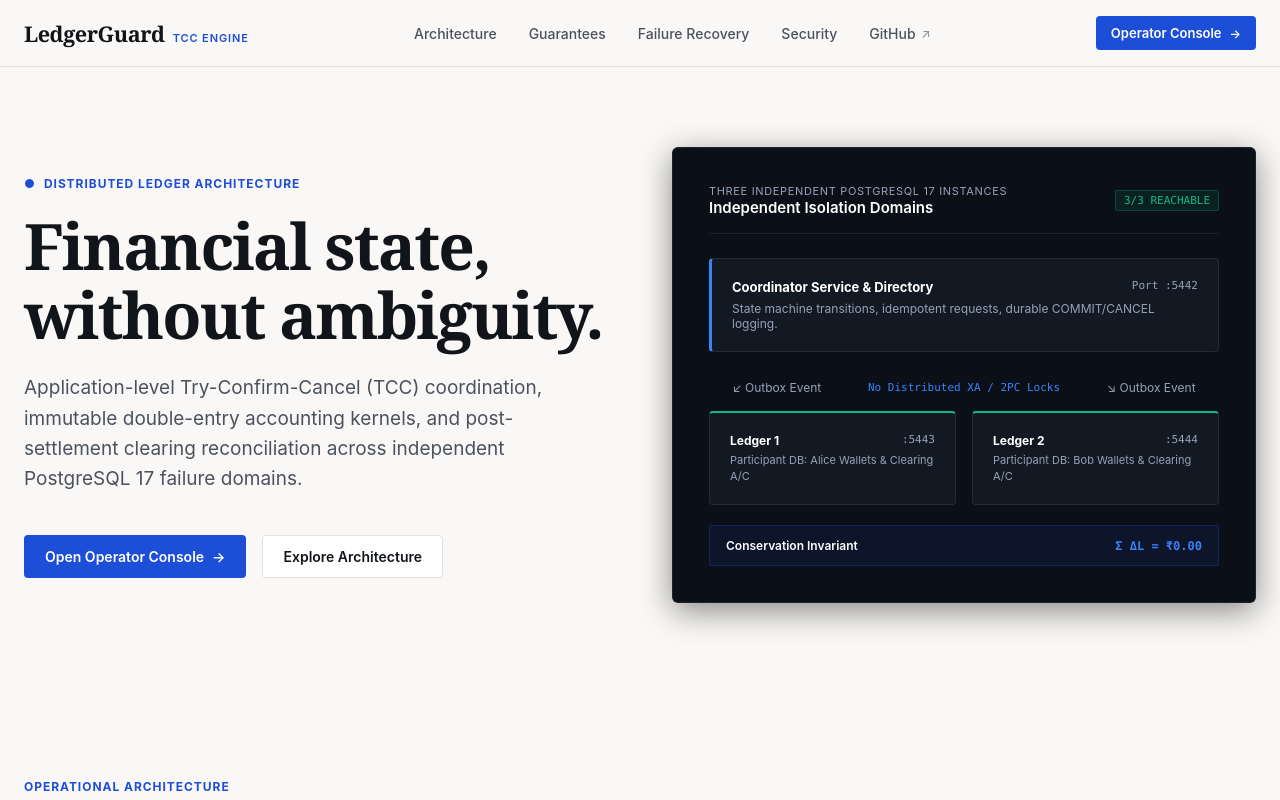
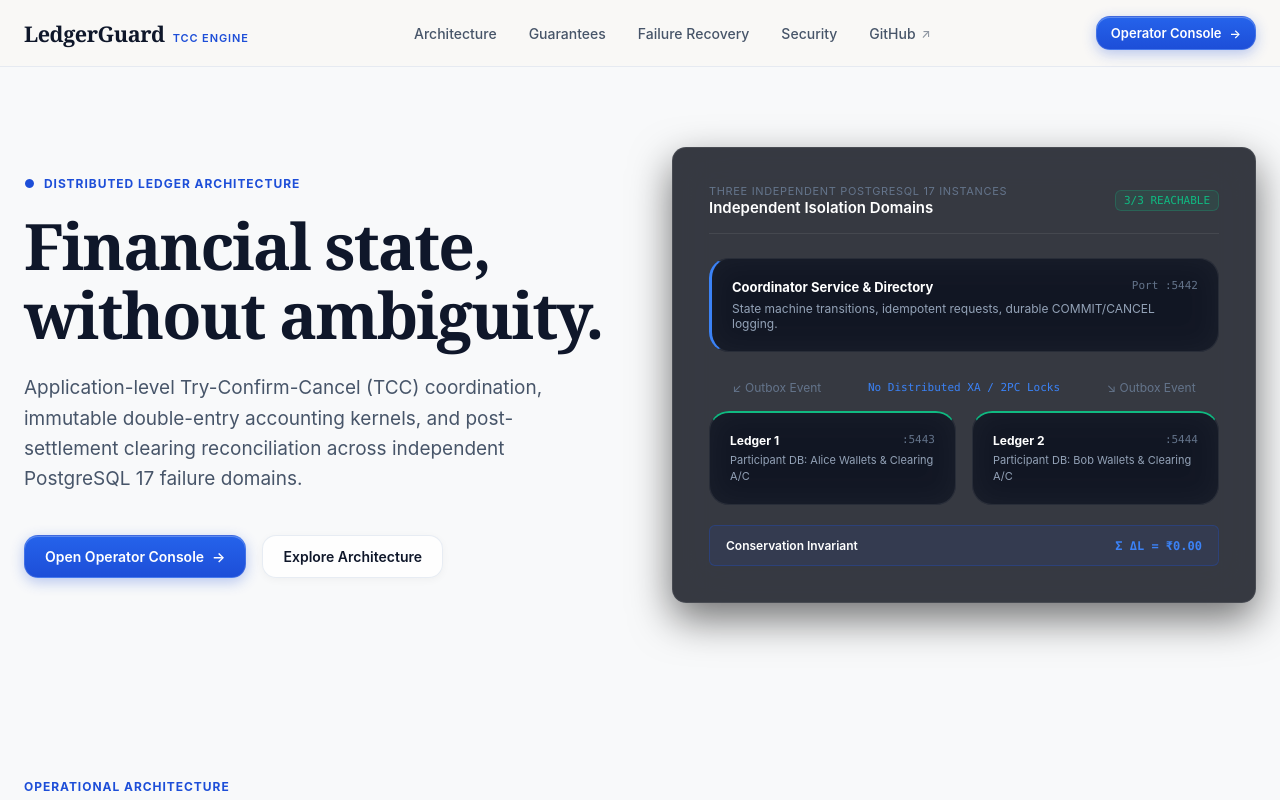
Before and after one commit to simply-mihir/LedgerGuard, a Next.js app in the folder apps/console/: page / in a window 1280 px wide. Shown: the top 800 px of the page. Built offline with nearby package versions, Linux system fonts and the light colour scheme; no server answers.

Commit message:
feat(ui): introduce rounded glass design system

```diff
--- a/apps/console/app/globals.css
+++ b/apps/console/app/globals.css
@@ -1,58 +1,65 @@
-/* LedgerGuard Editorial Hybrid Design System (Option C)
- * Pale stone editorial canvas, sharp high-contrast typography, cobalt-blue accent,
- * continuous dark operational telemetry region, fine dividers, restrained radii.
+/* LedgerGuard Modern Rounded Glass Design System
+ * Soft glassmorphic surfaces, layered depth, large rounded geometry,
+ * subtle luminous atmospheric fields, and restrained cobalt/cyan accents.
  */
 
 :root {
-  /* Pale Stone Editorial Palette */
-  --bg-stone: #F9F8F6;
-  --bg-stone-subtle: #F2EFE9;
+  /* Pale Stone & Ambient Editorial Palette */
+  --bg-stone: #F8F9FA;
+  --bg-stone-subtle: #F1F3F5;
+  --bg-cream: #F8F9FA;
   --bg-paper: #FFFFFF;
-  --bg-paper-translucent: rgba(255, 255, 255, 0.92);
+  --bg-paper-translucent: rgba(255, 255, 255, 0.85);
 
   /* Precise Ink Typography */
-  --text-ink: #111418;
-  --text-ink-secondary: #4B525D;
-  --text-ink-muted: #475467;
-  --text-ink-faint: #98A2B3;
+  --text-ink: #0F172A;
+  --text-ink-secondary: #475569;
+  --text-ink-muted: #64748B;
+  --text-ink-faint: #94A3B8;
 
-  /* Fine Line Dividers */
-  --border-stone: #E5E2DA;
-  --border-stone-subtle: #ECEAE4;
-  --border-stone-strong: #D1CDC4;
+  /* Fine Line Borders & Dividers */
+  --border-stone: rgba(226, 232, 240, 0.8);
+  --border-stone-subtle: rgba(241, 245, 249, 0.9);
+  --border-stone-strong: rgba(203, 213, 225, 0.8);
 
-  /* Primary Accent: Cobalt Blue */
+  /* Primary Accent: Cobalt & Cyan */
   --accent-cobalt: #1D4ED8;
   --accent-cobalt-hover: #1E40AF;
   --accent-cobalt-light: #3B82F6;
   --accent-cobalt-subtle: rgba(29, 78, 216, 0.08);
-  --accent-cobalt-border: rgba(29, 78, 216, 0.25);
+  --accent-cobalt-border: rgba(29, 78, 216, 0.22);
   --accent-cobalt-contrast: #FFFFFF;
 
-  /* Continuous Dark Operational Telemetry Workspace */
-  --bg-operational: #0B0F17;
-  --bg-operational-surface: #131922;
-  --bg-operational-elevated: #1B2330;
-  --text-operational: #F0F4F8;
+  --accent-cyan: #06B6D4;
+  --accent-cyan-hover: #0891B2;
+  --accent-cyan-light: #38BDF8;
+  --accent-cyan-subtle: rgba(6, 182, 212, 0.08);
+  --accent-cyan-border: rgba(6, 182, 212, 0.22);
+
+  /* Continuous Dark Operational Workspace */
+  --bg-operational: #080C14;
+  --bg-operational-surface: #0E1422;
+  --bg-operational-elevated: #162032;
+  --text-operational: #F1F5F9;
   --text-operational-secondary: #94A3B8;
-  --text-operational-muted: #94A3B8;
+  --text-operational-muted: #64748B;
   --border-operational: rgba(255, 255, 255, 0.08);
   --border-operational-strong: rgba(255, 255, 255, 0.16);
 
-  /* Status Colors (Muted Institutional Semantics) */
-  --status-success: #047857;
-  --status-success-bg: rgba(5, 150, 105, 0.08);
+  /* Status Semantics (Restrained Institutional Palette) */
+  --status-success: #059669;
+  --status-success-bg: rgba(5, 150, 105, 0.10);
   --status-success-border: rgba(5, 150, 105, 0.25);
   --status-success-dark: #10B981;
 
   --status-warning: #D97706;
-  --status-warning-bg: rgba(217, 119, 6, 0.08);
+  --status-warning-bg: rgba(217, 119, 6, 0.10);
   --status-warning-border: rgba(217, 119, 6, 0.25);
   --status-warning-dark: #F59E0B;
 
-  --status-critical: #B91C1C;
-  --status-critical-bg: rgba(185, 28, 28, 0.08);
-  --status-critical-border: rgba(185, 28, 28, 0.25);
+  --status-critical: #DC2626;
+  --status-critical-bg: rgba(220, 38, 38, 0.10);
+  --status-critical-border: rgba(220, 38, 38, 0.25);
   --status-critical-dark: #EF4444;
 
   /* Typography Stacks */
@@ -60,21 +67,81 @@
   --font-sans: -apple-system, BlinkMacSystemFont, "Segoe UI", Roboto, "Helvetica Neue", sans-serif;
   --font-mono: ui-monospace, SFMono-Regular, "SF Mono", Menlo, Monaco, Consolas, "Liberation Mono", monospace;
 
-  /* Restrained Radii (Square / Lightly Rounded) */
-  --radius-xs: 2px;
-  --radius-sm: 4px;
-  --radius-md: 6px;
-  --radius-lg: 8px;
+  /* Modern Rounded Geometry System */
+  --radius-xs: 6px;
+  --radius-sm: 10px;
+  --radius-control: 14px;
+  --radius-md: 14px;
+  --radius-secondary: 20px;
+  --radius-lg: 20px;
+  --radius-primary: 28px;
+  --radius-xl: 28px;
+  --radius-2xl: 32px;
+  --radius-pill: 9999px;
 
-  /* Subtle Directional Shadows */
-  --shadow-subtle: 0 1px 3px rgba(0, 0, 0, 0.04);
-  --shadow-card: 0 2px 8px -1px rgba(0, 0, 0, 0.06);
-  --shadow-operational: 0 8px 32px rgba(0, 0, 0, 0.45);
-  --shadow-sheet: -4px 0 24px rgba(0, 0, 0, 0.35);
+  /* 5-Level Glass Surface Hierarchy Tokens */
+  /* Level 1: Navigation Glass */
+  --glass-nav-bg: rgba(255, 255, 255, 0.76);
+  --glass-nav-bg-dark: rgba(11, 15, 25, 0.82);
+  --glass-nav-border: rgba(255, 255, 255, 0.55);
+  --glass-nav-border-dark: rgba(255, 255, 255, 0.10);
+  --glass-nav-blur: 20px;
+  --glass-nav-radius: 9999px;
+  --glass-nav-shadow: 0 10px 30px -5px rgba(0, 0, 0, 0.06), 0 0 0 1px rgba(255, 255, 255, 0.6) inset;
+  --glass-nav-shadow-dark: 0 16px 36px -8px rgba(0, 0, 0, 0.5), 0 0 0 1px rgba(255, 255, 255, 0.10) inset;
 
-  /* Paced Transitions */
+  /* Level 2: Hero Glass */
+  --glass-hero-bg: rgba(255, 255, 255, 0.72);
+  --glass-hero-bg-dark: rgba(14, 20, 34, 0.70);
+  --glass-hero-border: rgba(255, 255, 255, 0.65);
+  --glass-hero-border-dark: rgba(56, 189, 248, 0.20);
+  --glass-hero-blur: 24px;
+  --glass-hero-radius: 28px;
+  --glass-hero-shadow: 0 24px 48px -12px rgba(15, 23, 42, 0.07), 0 0 0 1px rgba(255, 255, 255, 0.8) inset;
+  --glass-hero-shadow-dark: 0 24px 60px -12px rgba(0, 0, 0, 0.65), 0 0 0 1px rgba(255, 255, 255, 0.12) inset;
+
+  /* Level 3: Operational Glass */
+  --glass-op-bg: rgba(11, 15, 25, 0.82);
+  --glass-op-surface: rgba(18, 24, 38, 0.72);
+  --glass-op-border: rgba(255, 255, 255, 0.09);
+  --glass-op-border-strong: rgba(255, 255, 255, 0.16);
+  --glass-op-blur: 24px;
+  --glass-op-radius: 28px;
+  --glass-op-shadow: 0 24px 64px -16px rgba(0, 0, 0, 0.65), 0 1px 0 0 rgba(255, 255, 255, 0.10) inset;
+
+  /* Level 4: Supporting Glass */
+  --glass-sup-bg: rgba(255, 255, 255, 0.58);
+  --glass-sup-bg-dark: rgba(22, 30, 46, 0.65);
+  --glass-sup-border: rgba(229, 231, 235, 0.65);
+  --glass-sup-border-dark: rgba(255, 255, 255, 0.08);
+  --glass-sup-blur: 16px;
+  --glass-sup-radius: 20px;
+  --glass-sup-shadow: 0 4px 20px -2px rgba(0, 0, 0, 0.04);
+  --glass-sup-shadow-dark: 0 8px 24px -4px rgba(0, 0, 0, 0.40);
+
+  /* Level 5: Modal & Drawer Glass */
+  --glass-modal-bg: rgba(255, 255, 255, 0.90);
+  --glass-modal-bg-dark: rgba(11, 15, 25, 0.90);
+  --glass-modal-border: rgba(255, 255, 255, 0.40);
+  --glass-modal-border-dark: rgba(255, 255, 255, 0.12);
+  --glass-modal-blur: 32px;
+  --glass-modal-radius: 28px;
+  --glass-modal-shadow: 0 32px 80px -16px rgba(0, 0, 0, 0.55), 0 0 0 1px rgba(255, 255, 255, 0.15) inset;
+
+  /* Directional Soft Shadows */
+  --shadow-subtle: 0 2px 6px rgba(0, 0, 0, 0.03);
+  --shadow-card: 0 4px 20px -2px rgba(0, 0, 0, 0.05);
+  --shadow-operational: 0 16px 40px rgba(0, 0, 0, 0.55);
+  --shadow-sheet: -8px 0 36px rgba(0, 0, 0, 0.50);
+
+  /* Motion Tokens */
+  --ease-fluid: cubic-bezier(0.16, 1, 0.3, 1);
   --ease-editorial: cubic-bezier(0.16, 1, 0.3, 1);
   --ease-spring: cubic-bezier(0.2, 0.8, 0.2, 1);
+  --motion-fast: 160ms cubic-bezier(0.16, 1, 0.3, 1);
+  --motion-standard: 260ms cubic-bezier(0.16, 1, 0.3, 1);
+  --motion-reveal: 650ms cubic-bezier(0.16, 1, 0.3, 1);
+  --motion-narrative: 900ms cubic-bezier(0.16, 1, 0.3, 1);
 }
 
 *, *::before, *::after {
@@ -100,6 +167,23 @@ body {
   background-color: var(--bg-stone);
 }
 
+/* Atmospheric Background Fields */
+.ambient-gradient-field {
+  background:
+    radial-gradient(ellipse 80% 50% at 50% -10%, rgba(59, 130, 246, 0.08), transparent 70%),
+    radial-gradient(circle 600px at 90% 20%, rgba(6, 182, 212, 0.06), transparent 70%),
+    radial-gradient(circle 600px at 10% 40%, rgba(29, 78, 216, 0.05), transparent 70%),
+    linear-gradient(180deg, #F8F9FA 0%, #F1F4F8 50%, #F8F9FA 100%);
+}
+
+.dark-operational-field {
+  background:
+    radial-gradient(ellipse 70% 40% at 50% 0%, rgba(29, 78, 216, 0.18), transparent 60%),
+    radial-gradient(circle 500px at 85% 15%, rgba(6, 182, 212, 0.09), transparent 50%),
+    radial-gradient(circle 500px at 15% 45%, rgba(59, 130, 246, 0.07), transparent 50%),
+    #080C14;
+}
+
 /* Typography Hierarchy Utilities */
 .font-serif {
   font-family: var(--font-serif);
@@ -116,46 +200,126 @@ body {
 
 /* Accessible Focus Outlines */
 :focus-visible {
-  outline: 2px solid var(--accent-cobalt);
-  outline-offset: 2px;
+  outline: 2px solid var(--accent-cobalt-light);
+  outline-offset: 3px;
+  border-radius: var(--radius-xs);
 }
 
 /* Skip link */
 .skip-link {
   position: absolute;
   top: -9999px;
-  left: 1rem;
+  left: 1.5rem;
   background: var(--accent-cobalt);
-  color: #ffffff;
-  padding: 0.5rem 1rem;
-  border-radius: var(--radius-sm);
+  color: #FFFFFF;
+  padding: 0.625rem 1.25rem;
+  border-radius: var(--radius-pill);
   z-index: 99999;
   text-decoration: none;
   font-weight: 600;
   font-size: 0.875rem;
+  box-shadow: 0 4px 12px rgba(29, 78, 216, 0.35);
 }
 
 .skip-link:focus {
-  top: 1rem;
+  top: 1.5rem;
+}
+
+/* Glassmorphism Hierarchy Helper Classes */
+.glass-nav {
+  background: var(--glass-nav-bg);
+  backdrop-filter: blur(var(--glass-nav-blur));
+  -webkit-backdrop-filter: blur(var(--glass-nav-blur));
+  border: 1px solid var(--glass-nav-border);
+  border-radius: var(--glass-nav-radius);
+  box-shadow: var(--glass-nav-shadow);
+}
+
+.glass-nav-dark {
+  background: var(--glass-nav-bg-dark);
+  backdrop-filter: blur(var(--glass-nav-blur));
+  -webkit-backdrop-filter: blur(var(--glass-nav-blur));
+  border: 1px solid var(--glass-nav-border-dark);
+  border-radius: var(--glass-nav-radius);
+  box-shadow: var(--glass-nav-shadow-dark);
+}
+
+.glass-hero {
+  background: var(--glass-hero-bg);
+  backdrop-filter: blur(var(--glass-hero-blur));
+  -webkit-backdrop-filter: blur(var(--glass-hero-blur));
+  border: 1px solid var(--glass-hero-border);
+  border-radius: var(--glass-hero-radius);
+  box-shadow: var(--glass-hero-shadow);
+}
+
+.glass-hero-dark {
+  background: var(--glass-hero-bg-dark);
+  backdrop-filter: blur(var(--glass-hero-blur));
+  -webkit-backdrop-filter: blur(var(--glass-hero-blur));
+  border: 1px solid var(--glass-hero-border-dark);
+  border-radius: var(--glass-hero-radius);
+  box-shadow: var(--glass-hero-shadow-dark);
+}
+
+.glass-operational {
+  background: var(--glass-op-bg);
+  backdrop-filter: blur(var(--glass-op-blur));
+  -webkit-backdrop-filter: blur(var(--glass-op-blur));
+  border: 1px solid var(--glass-op-border);
+  border-radius: var(--glass-op-radius);
+  box-shadow: var(--glass-op-shadow);
+}
+
+.glass-supporting {
+  background: var(--glass-sup-bg);
+  backdrop-filter: blur(var(--glass-sup-blur));
+  -webkit-backdrop-filter: blur(var(--glass-sup-blur));
+  border: 1px solid var(--glass-sup-border);
+  border-radius: var(--glass-sup-radius);
+  box-shadow: var(--glass-sup-shadow);
+}
+
+.glass-supporting-dark {
+  background: var(--glass-sup-bg-dark);
+  backdrop-filter: blur(var(--glass-sup-blur));
+  -webkit-backdrop-filter: blur(var(--glass-sup-blur));
+  border: 1px solid var(--glass-sup-border-dark);
+  border-radius: var(--glass-sup-radius);
+  box-shadow: var(--glass-sup-shadow-dark);
+}
+
+.glass-modal {
+  background: var(--glass-modal-bg-dark);
+  backdrop-filter: blur(var(--glass-modal-blur));
+  -webkit-backdrop-filter: blur(var(--glass-modal-blur));
+  border: 1px solid var(--glass-modal-border-dark);
+  border-radius: var(--glass-modal-radius);
+  box-shadow: var(--glass-modal-shadow);
 }
 
 /* Continuous Dark Operational Region */
 .dark-operational-workspace {
-  background-color: var(--bg-operational);
+  background-color: var(--glass-op-bg);
+  backdrop-filter: blur(var(--glass-op-blur));
+  -webkit-backdrop-filter: blur(var(--glass-op-blur));
   color: var(--text-operational);
-  border: 1px solid var(--border-operational);
-  border-radius: var(--radius-md);
+  border: 1px solid var(--glass-op-border);
+  border-radius: var(--radius-primary);
+  box-shadow: var(--glass-op-shadow);
   position: relative;
   overflow: hidden;
 }
 
 .dark-operational-panel {
-  background-color: var(--bg-operational-surface);
+  background-color: var(--glass-op-surface);
+  backdrop-filter: blur(16px);
+  -webkit-backdrop-filter: blur(16px);
   border: 1px solid var(--border-operational);
-  border-radius: var(--radius-sm);
+  border-radius: var(--radius-secondary);
 }
 
-/* Interactive Elements */
+/* Interactive Elements & Tactile Responses */
 .btn-editorial {
   display: inline-flex;
   align-items: center;
@@ -164,16 +328,20 @@ body {
   font-weight: 600;
   font-size: 0.875rem;
   line-height: 1.25;
-  border-radius: var(--radius-sm);
-  transition: all 0.18s var(--ease-editorial);
+  border-radius: var(--radius-control);
+  transition: transform 0.18s var(--ease-fluid), box-shadow 0.18s var(--ease-fluid), background-color 0.18s ease;
   cursor: pointer;
   border: 1px solid transparent;
-  padding: 0.625rem 1rem;
+  padding: 0.75rem 1.25rem;
   text-decoration: none;
 }
 
+.btn-editorial:hover:not(:disabled) {
+  transform: translateY(-1px);
+}
+
 .btn-editorial:active {
-  transform: scale(0.985);
+  transform: scale(0.98);
 }
 
 .btn-editorial:disabled {
@@ -183,100 +351,115 @@ body {
 }
 
 .btn-primary {
-  background-color: var(--accent-cobalt);
+  background: linear-gradient(180deg, #2563EB 0%, #1D4ED8 100%);
   color: #FFFFFF;
+  box-shadow: 0 4px 14px rgba(29, 78, 216, 0.30), inset 0 1px 0 rgba(255, 255, 255, 0.25);
+  border: 1px solid rgba(255, 255, 255, 0.15);
 }
 
 .btn-primary:hover:not(:disabled) {
-  background-color: var(--accent-cobalt-hover);
+  background: linear-gradient(180deg, #3B82F6 0%, #1E40AF 100%);
+  box-shadow: 0 6px 20px rgba(29, 78, 216, 0.40), inset 0 1px 0 rgba(255, 255, 255, 0.35);
 }
 
 .btn-secondary {
-  background-color: var(--bg-paper);
+  background: rgba(255, 255, 255, 0.80);
+  backdrop-filter: blur(12px);
+  -webkit-backdrop-filter: blur(12px);
   color: var(--text-ink);
-  border-color: var(--border-stone);
+  border: 1px solid var(--border-stone);
+  box-shadow: 0 2px 8px rgba(0, 0, 0, 0.04);
 }
 
 .btn-secondary:hover:not(:disabled) {
-  background-color: var(--bg-stone-subtle);
+  background: #FFFFFF;
   border-color: var(--border-stone-strong);
+  box-shadow: 0 4px 12px rgba(0, 0, 0, 0.08);
 }
 
 .btn-dark {
-  background-color: rgba(255, 255, 255, 0.08);
+  background: rgba(255, 255, 255, 0.07);
+  backdrop-filter: blur(12px);
+  -webkit-backdrop-filter: blur(12px);
   color: var(--text-operational);
-  border-color: var(--border-operational);
+  border: 1px solid var(--border-operational);
+  box-shadow: 0 2px 8px rgba(0, 0, 0, 0.25), inset 0 1px 0 rgba(255, 255, 255, 0.08);
 }
 
 .btn-dark:hover:not(:disabled) {
-  background-color: rgba(255, 255, 255, 0.14);
+  background: rgba(255, 255, 255, 0.12);
+  border-color: rgba(255, 255, 255, 0.20);
 }
 
-/* Form Controls */
+/* Form Controls with Rounded Geometry */
 .input-editorial {
   width: 100%;
-  padding: 0.625rem 0.875rem;
+  padding: 0.75rem 1rem;
   font-size: 0.875rem;
-  border-radius: var(--radius-sm);
+  border-radius: var(--radius-control);
   border: 1px solid var(--border-stone);
-  background-color: var(--bg-paper);
+  background-color: rgba(255, 255, 255, 0.85);
+  backdrop-filter: blur(8px);
+  -webkit-backdrop-filter: blur(8px);
   color: var(--text-ink);
-  transition: border-color 0.15s ease;
+  transition: all 0.18s var(--ease-fluid);
 }
 
 .input-editorial:focus {
   outline: none;
   border-color: var(--accent-cobalt);
-  box-shadow: 0 0 0 1px var(--accent-cobalt);
+  box-shadow: 0 0 0 3px rgba(29, 78, 216, 0.15);
 }
 
 .input-operational {
   width: 100%;
-  padding: 0.625rem 0.875rem;
+  padding: 0.75rem 1rem;
   font-size: 0.875rem;
-  border-radius: var(--radius-sm);
+  border-radius: var(--radius-control);
   border: 1px solid var(--border-operational);
-  background-color: rgba(0, 0, 0, 0.35);
+  background-color: rgba(14, 20, 32, 0.75);
+  backdrop-filter: blur(12px);
+  -webkit-backdrop-filter: blur(12px);
   color: var(--text-operational);
-  transition: border-color 0.15s ease;
+  transition: all 0.18s var(--ease-fluid);
 }
 
 .input-operational:focus {
   outline: none;
-  border-color: var(--accent-cobalt-light);
-  box-shadow: 0 0 0 1px var(--accent-cobalt-light);
+  border-color: var(--accent-cyan);
+  box-shadow: 0 0 0 3px rgba(6, 182, 212, 0.18);
 }
 
-/* Fine Editorial Rules */
+/* Dividers */
 .divider-stone {
   border: none;
   border-top: 1px solid var(--border-stone);
-  margin: 1.5rem 0;
+  margin: 1.75rem 0;
 }
 
 .divider-operational {
   border: none;
   border-top: 1px solid var(--border-operational);
-  margin: 1.5rem 0;
+  margin: 1.75rem 0;
 }
 
-/* Subtle Shimmer Skeleton */
+/* Shimmer Skeleton */
 @keyframes editorial-shimmer {
-  0% { opacity: 0.45; }
-  50% { opacity: 0.85; }
-  100% { opacity: 0.45; }
+  0% { opacity: 0.4; }
+  50% { opacity: 0.8; }
+  100% { opacity: 0.4; }
 }
 
 .skeleton-shimmer {
   animation: editorial-shimmer 2s ease-in-out infinite;
   background-color: rgba(0, 0, 0, 0.06);
-  border-radius: var(--radius-xs);
+  border-radius: var(--radius-sm);
 }
 
 .skeleton-shimmer-dark {
   animation: editorial-shimmer 2s ease-in-out infinite;
   background-color: rgba(255, 255, 255, 0.08);
-  border-radius: var(--radius-xs);
+  border-radius: var(--radius-sm);
 }
 
 /* Scrollbar Customization */
@@ -291,7 +474,7 @@ body {
 
 ::-webkit-scrollbar-thumb {
   background: rgba(0, 0, 0, 0.15);
-  border-radius: 4px;
+  border-radius: var(--radius-pill);
 }
 
 ::-webkit-scrollbar-thumb:hover {
@@ -300,10 +483,11 @@ body {
 
 .dark-operational-workspace ::-webkit-scrollbar-thumb {
   background: rgba(255, 255, 255, 0.15);
+  border-radius: var(--radius-pill);
 }
 
 .dark-operational-workspace ::-webkit-scrollbar-thumb:hover {
-  background: rgba(255, 255, 255, 0.3);
+  background: rgba(255, 255, 255, 0.30);
 }
 
 /* Sticky narrative storytelling */
@@ -313,26 +497,29 @@ body {
 
 .sticky-stage-panel {
   position: sticky;
-  top: 5rem;
+  top: 5.5rem;
 }
 
 /* Accessible Scroll Reveal Utilities */
 .reveal-on-scroll {
   opacity: 0;
-  transform: translateY(16px);
-  transition: opacity 0.5s cubic-bezier(0.16, 1, 0.3, 1), transform 0.5s cubic-bezier(0.16, 1, 0.3, 1);
-  will-change: opacity, transform;
+  transform: translateY(20px);
+  filter: blur(4px);
+  transition: opacity 0.65s var(--ease-fluid), transform 0.65s var(--ease-fluid), filter 0.65s var(--ease-fluid);
+  will-change: opacity, transform, filter;
 }
 
 .reveal-on-scroll.is-revealed {
   opacity: 1;
   transform: translateY(0);
+  filter: blur(0);
 }
 
 @media (prefers-reduced-motion: reduce) {
   .reveal-on-scroll {
     opacity: 1 !important;
     transform: none !important;
+    filter: none !important;
     transition: none !important;
   }
 }
@@ -361,7 +548,7 @@ body {
   .lg\:hidden { display: none !important; }
 }
 
-/* Prefers Reduced Motion */
+/* Prefers Reduced Motion: Complete suppression of transforms and continuous animations */
 @media (prefers-reduced-motion: reduce) {
   *, ::before, ::after {
     animation-duration: 0.01ms !important;
@@ -376,7 +563,12 @@ body {
     opacity: 0.6 !important;
   }
 
+  .btn-editorial:hover,
   .btn-editorial:active {
     transform: none !important;
   }
+
+  .sticky-stage-panel {
+    position: static !important;
+  }
 }
```
Also changed, not shown: apps/console/components/ui/button.tsx (+37 -25 lines), apps/console/components/ui/card.tsx (+12 -11 lines), apps/console/components/ui/empty-state.tsx (+5 -3 lines), apps/console/components/ui/sheet.tsx (+25 -19 lines).
